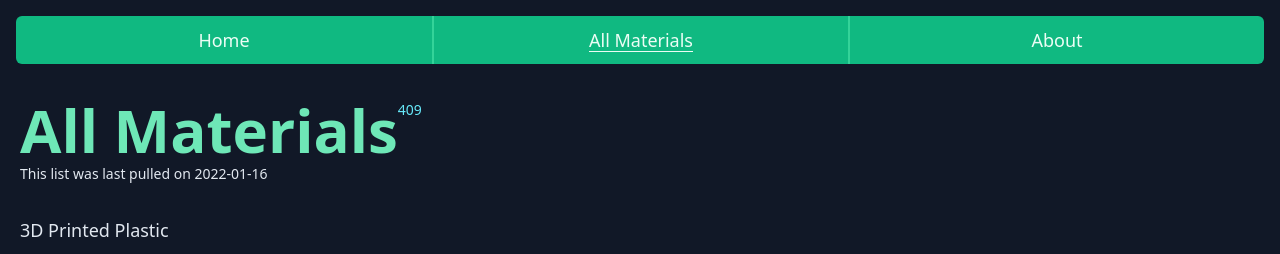
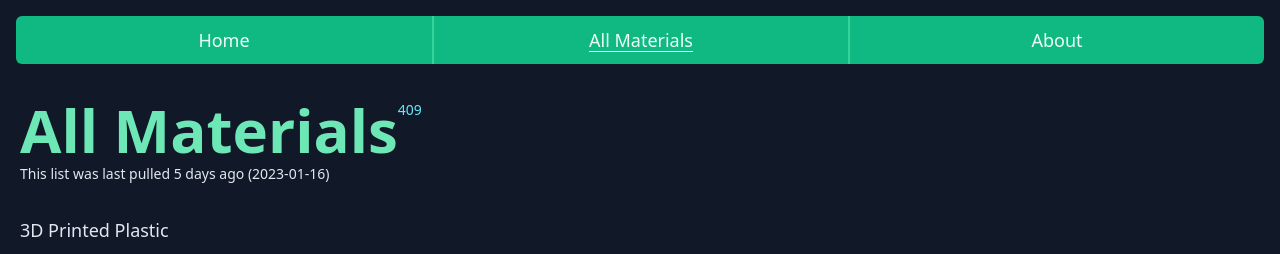
Before and after one commit to jasonflorentino/hamiltoss, a SvelteKit app: page /materials in a window 1280 px wide. Shown: the top 254 px of the page. Built offline with nearby package versions, Linux system fonts and the light colour scheme.

Commit message:
add relative date on materials list

```diff
--- /dev/null
+++ b/src/lib/index.ts
@@ -0,0 +1,2 @@
+export * from './constants';
+export * from './util';
--- /dev/null
+++ b/src/lib/util.ts
@@ -0,0 +1,11 @@
+function toDays(ms: number) {
+	return ms / 1000 / 60 / 60 / 24;
+}
+
+/**
+ * only does days for now
+ */
+export function toRelativeDateString(durationMs: number) {
+	const time = Math.floor(toDays(durationMs));
+	return `${time} day${time === 1 ? '' : 's'} ago`;
+}
--- a/src/routes/+layout.svelte
+++ b/src/routes/+layout.svelte
@@ -1,7 +1,7 @@
 <script>
 	import '../app.postcss';
 	import { page } from '$app/stores';
-	import { TITLE } from '$lib/constants';
+	import { TITLE } from '$lib';
 
 	let title = TITLE;
 
--- a/src/routes/about/+page.svelte
+++ b/src/routes/about/+page.svelte
@@ -1,5 +1,5 @@
 <script>
-	import { TITLE } from '$lib/constants';
+	import { TITLE } from '$lib';
 
 	let hamiltonUrl =
 		'https://www.hamilton.ca/home-neighbourhood/garbage-recycling/blue-box-recycling/recycling';
--- a/src/routes/materials/+page.svelte
+++ b/src/routes/materials/+page.svelte
@@ -1,10 +1,12 @@
 <script lang="ts">
 	import type { PageData } from './$types';
 	import { sortBy } from 'lodash-es';
-	import { TITLE } from '$lib/constants';
+	import { TITLE, toRelativeDateString } from '$lib';
 	export let data: PageData;
 
 	let title = TITLE + ' | All Materials';
+	let lastFetchedDate = '2023-01-16';
+	let relativeLastFetched = toRelativeDateString(Date.now() - new Date(lastFetchedDate).getTime());
 </script>
 
 <svelte:head>
@@ -17,7 +19,9 @@
 			{data.items.length}
 		</span>
 	</h1>
-	<p class="mt-1 text-sm font-medium">This list was last pulled on 2022-01-16</p>
+	<p class="mt-1 text-sm font-medium">
+		This list was last pulled {relativeLastFetched} ({lastFetchedDate})
+	</p>
 
 	<ul class="mt-5 divide-emerald-400 divide-y">
 		{#each sortBy(data.items, ['mat_nm']) as item}
--- a/src/routes/materials/[matId]/+page.svelte
+++ b/src/routes/materials/[matId]/+page.svelte
@@ -2,7 +2,7 @@
 	import type { PageData } from './$types';
 	import { compact, head, map, replace, split } from 'lodash-es';
 	import { IMG_ROOT } from '$lib/materialsApi';
-	import { TITLE } from '$lib/constants';
+	import { TITLE } from '$lib';
 
 	export let data: PageData;
 	$: bodyText = compact(
```
